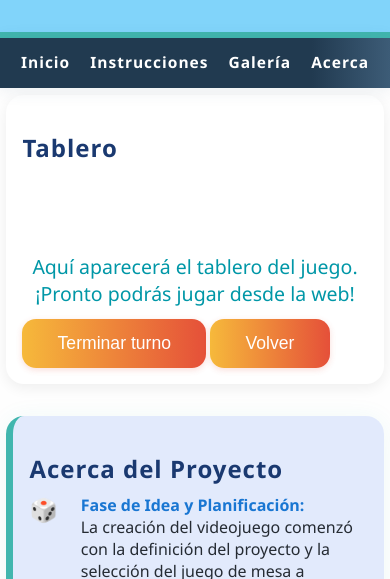
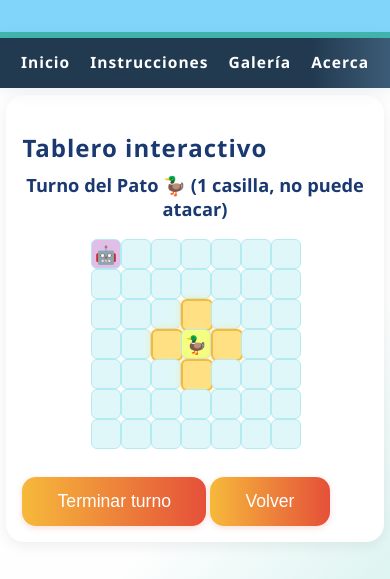
Before and after one commit to urli-gg/Patotective, a plain HTML site: page docs/index.html in a window 390 px wide. Both pictures are taken after a click on the button "Jugar ahora". Shown: the part 195-774 px from the top of the page. Drawn offline with Linux system fonts and the light colour scheme; files whose address does not match are found by name.

Commit message:
agregando nuevas cosas

```diff
--- a/docs/index.html
+++ b/docs/index.html
@@ -135,7 +135,6 @@
       tr:last-child td {
         border-bottom: none;
       }
-      /* Acerca del proyecto */
       #acerca {
         background: linear-gradient(120deg, #e2eafc 70%, #f0fffa 95%);
         border-left: 7px solid #41b6ae;
@@ -172,6 +171,50 @@
         font-size: 1.04em;
         letter-spacing: 0.3px;
       }
+      /* Juego visual */
+      .game-board {
+        display: grid;
+        grid-template-columns: repeat(7, 42px);
+        grid-template-rows: repeat(7, 42px);
+        gap: 2px;
+        justify-content: center;
+        margin: 18px 0;
+      }
+      .cell {
+        width: 42px;
+        height: 42px;
+        background: #e0f7fa;
+        border-radius: 6px;
+        border: 1.5px solid #b2ebf2;
+        font-size: 1.4em;
+        cursor: pointer;
+        text-align: center;
+        line-height: 42px;
+        transition: box-shadow 0.16s, background 0.12s;
+        user-select: none;
+      }
+      .cell.selectedMove {
+        background: #ffe082;
+        border: 2px solid #f6b93b;
+        box-shadow: 0 0 9px #ffe08299;
+      }
+      .cell.cellPato {
+        background: #f4ff81;
+      }
+      .cell.cellRobot {
+        background: #e1bee7;
+      }
+      .cell.cellBoth {
+        background: #dce775;
+        border: 2px solid #8e24aa;
+      }
+      .turnInfo {
+        font-size: 1.14em;
+        color: #1a3970;
+        font-weight: 600;
+        text-align: center;
+        margin-bottom: 10px;
+      }
       @media (max-width: 700px) {
         main {
           padding: 0.4em;
@@ -185,6 +228,16 @@
         nav a {
           font-size: 0.97em;
           padding: 13px 10px 13px 10px;
+        }
+        .game-board {
+          grid-template-columns: repeat(7, 28px);
+          grid-template-rows: repeat(7, 28px);
+        }
+        .cell {
+          width: 28px;
+          height: 28px;
+          line-height: 28px;
+          font-size: 1.1em;
         }
       }
     </style>
@@ -223,15 +276,14 @@
         </button>
         <button class="btn" onclick="showGallery()">Galería</button>
       </section>
-
-      <!-- Tablero del juego: ejemplo visual -->
+      <!-- Tablero del juego: jugable -->
       <section class="card" id="game-board" style="display: none">
-        <h2>Tablero</h2>
+        <h2>Tablero interactivo</h2>
+        <div id="turnInfo" class="turnInfo"></div>
         <div id="boardGrid"></div>
         <button class="btn" onclick="finishTurn()">Terminar turno</button>
         <button class="btn" onclick="back()">Volver</button>
       </section>
-
       <!-- Instrucciones -->
       <section class="card" id="instructions" style="display: none">
         <h2>Instrucciones</h2>
@@ -296,7 +348,6 @@
         </table>
         <button class="btn" onclick="back()">Volver</button>
       </section>
-
       <!-- Galería de imágenes -->
       <section class="card" id="gallery" style="display: none">
         <h2>Galería</h2>
@@ -306,7 +357,6 @@
         </div>
         <button class="btn" onclick="back()">Volver</button>
       </section>
-
       <!-- Acerca del proyecto -->
       <section class="card" id="acerca">
         <h2>Acerca del Proyecto</h2>
@@ -364,7 +414,7 @@
             <strong>Trabajo en Equipo:</strong>
             <br />La colaboración fue esencial: se dividieron tareas desde la
             documentación y organización, hasta la programación, pruebas de
-            interfaz y mejoras creativas. Cada integrante aportó con ideas,
+            interfaz y mejoras creativas. Cada integrante aportó ideas,
             soluciones técnicas y creatividad.
             <div class="acerca-team">
               <span class="acerca-team-title"
@@ -376,8 +426,12 @@
                   documentación y pruebas.
                 </li>
                 <li>
-                  Colaboradores: diseño de prototipos y aporte en la lógica y
-                  desarrollo de reglas.
+                  Diego Hernandez: diseño de prototipos, reglas y experiencia de
+                  usuario.
+                </li>
+                <li>
+                  Aslan Yacid: desarrollo visual, aportes en la estructura y
+                  documentación.
                 </li>
               </ul>
             </div>
@@ -395,7 +449,6 @@
         </div>
       </section>
     </main>
-
     <footer
       style="
         text-align: center;
@@ -409,15 +462,95 @@
     >
       &copy; 2025 Robot Salvaje - Proyecto Web Semestral
     </footer>
-
     <script>
-      // Cambia entre secciones
+      // Juego interactivo básico: tablero 7x7, Pato y Robot mueven por turnos
+      let boardSize = 7,
+        turno = "Pato";
+      let pato = { x: 3, y: 3 }; // Centro
+      let robot = { x: 0, y: 0 }; // Esquina inicial
+      const maxPato = 1,
+        maxRobot = 2; // Casillas máximo a mover
+      function renderBoard() {
+        let html = "";
+        for (let y = 0; y < boardSize; y++) {
+          for (let x = 0; x < boardSize; x++) {
+            let content = "";
+            let classes = "cell";
+            if (
+              pato.x === x &&
+              pato.y === y &&
+              robot.x === x &&
+              robot.y === y
+            ) {
+              content = "🦆🤖";
+              classes += " cellBoth";
+            } else if (pato.x === x && pato.y === y) {
+              content = "🦆";
+              classes += " cellPato";
+            } else if (robot.x === x && robot.y === y) {
+              content = "🤖";
+              classes += " cellRobot";
+            }
+            html += `<div class="${classes}" onclick="moveHere(${x},${y})" id="c${x}_${y}">${content}</div>`;
+          }
+        }
+        document.getElementById("boardGrid").className = "game-board";
+        document.getElementById("boardGrid").innerHTML = html;
+        let turnText =
+          turno === "Pato"
+            ? "Turno del <b>Pato 🦆</b> (1 casilla, no puede atacar)"
+            : "Turno del <b>Robot 🤖</b> (máximo 2 casillas)";
+        document.getElementById("turnInfo").innerHTML = turnText;
+        markValidMoves();
+      }
+      function markValidMoves() {
+        let { x, y } = turno === "Pato" ? pato : robot;
+        let max = turno === "Pato" ? maxPato : maxRobot;
+        for (let dx = -max; dx <= max; dx++) {
+          for (let dy = -max; dy <= max; dy++) {
+            if (
+              Math.abs(dx) + Math.abs(dy) === 0 ||
+              Math.abs(dx) + Math.abs(dy) > max
+            )
+              continue;
+            let nx = x + dx,
+              ny = y + dy;
+            if (nx < 0 || nx >= boardSize || ny < 0 || ny >= boardSize)
+              continue;
+            document
+              .getElementById(`c${nx}_${ny}`)
+              .classList.add("selectedMove");
+          }
+        }
+      }
+      function moveHere(x, y) {
+        let moving = turno === "Pato" ? pato : robot;
+        let max = turno === "Pato" ? maxPato : maxRobot;
+        if (Math.abs(moving.x - x) + Math.abs(moving.y - y) > max) return;
+        if (turno === "Pato" && robot.x === x && robot.y === y) return;
+        moving.x = x;
+        moving.y = y;
+        // Si se encuentran: robot captura pato
+        if (pato.x === robot.x && pato.y === robot.y) {
+          alert("¡El Robot ha capturado al Pato! 🦆🤖\n¡Los Robots ganan!");
+          back();
+          return;
+        }
+        // Fin de turno
+        turno = turno === "Pato" ? "Robot" : "Pato";
+        renderBoard();
+      }
+      function finishTurn() {
+        turno = turno === "Pato" ? "Robot" : "Pato";
+        renderBoard();
+      }
       function startGame() {
         hideAllSections();
         document.getElementById("game-board").style.display = "block";
-        // Aquí podrías agregar lógica JS para tablero real.
-        document.getElementById("boardGrid").innerHTML =
-          "<div style='text-align:center;padding-top:80px;color:#0097a7;font-size:1.22em;'>Aquí aparecerá el tablero del juego.<br>¡Pronto podrás jugar desde la web!</div>";
+        turno = "Pato";
+        pato = { x: 3, y: 3 };
+        robot = { x: 0, y: 0 };
+        renderBoard();
       }
       function showInstructions() {
         hideAllSections();
@@ -431,22 +564,17 @@
         hideAllSections();
         document.getElementById("inicio").style.display = "block";
       }
-      function finishTurn() {
-        alert("El turno ha terminado. ¡Siguiente jugador!");
-        // Aquí iría la lógica para pasar el turno, controlar los eventos de juego, etc.
-      }
       function hideAllSections() {
         ["inicio", "game-board", "instructions", "gallery"].forEach(function (
           id
         ) {
           document.getElementById(id).style.display = "none";
         });
+        document.getElementById("acerca").style.display = "none";
       }
-
-      // Menú navegación permite ir directo a cada sección (responsive)
+      // Menú navegación
       document.querySelectorAll("nav a").forEach(function (link) {
         link.onclick = function (e) {
-          // Para "inicio", "instrucciones", "gallery" usa lógica de botones
           if (link.getAttribute("href") === "#inicio") {
             back();
             return false;
@@ -459,7 +587,6 @@
             showGallery();
             return false;
           }
-          // Para "acerca", scroll suave
           if (link.getAttribute("href") === "#acerca") {
             hideAllSections();
             document.getElementById("acerca").style.display = "block";
@@ -470,7 +597,6 @@
           }
         };
       });
-
       // Al cargar, solo "inicio" visible
       back();
     </script>
```
